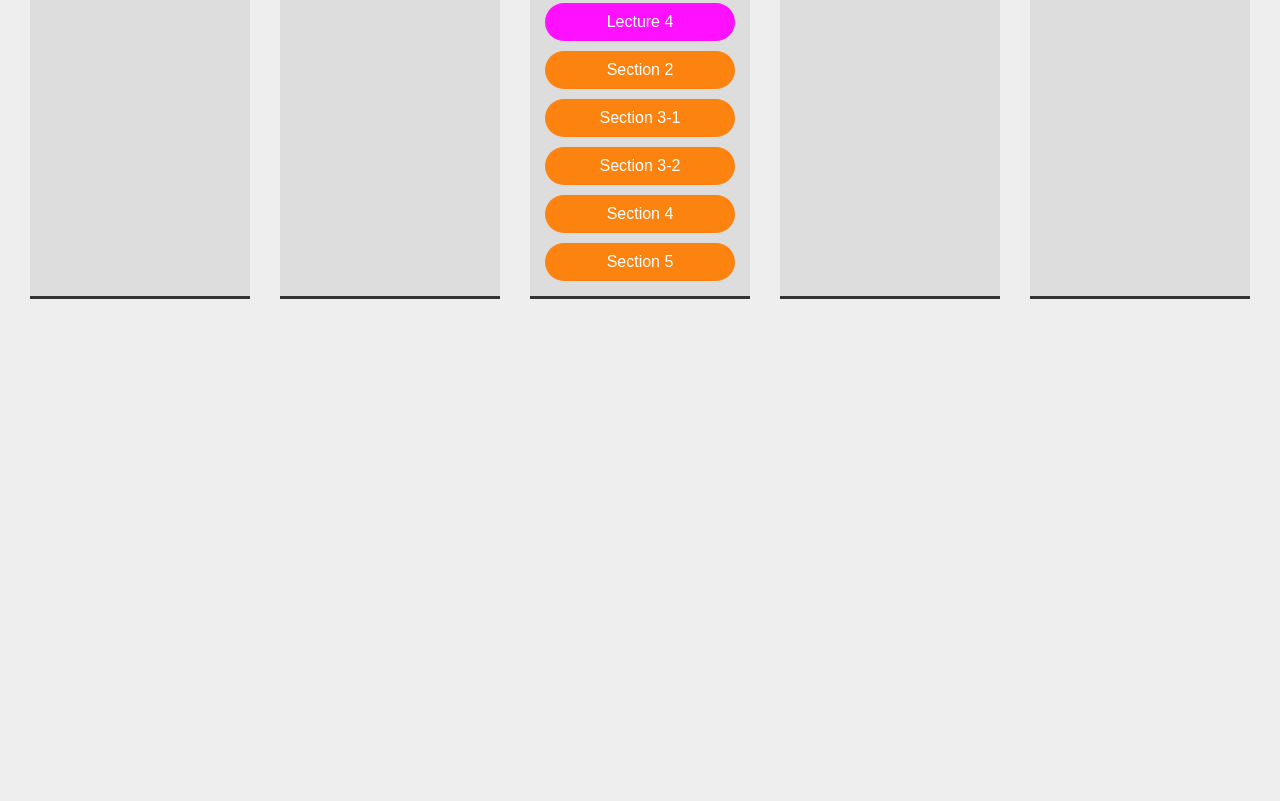
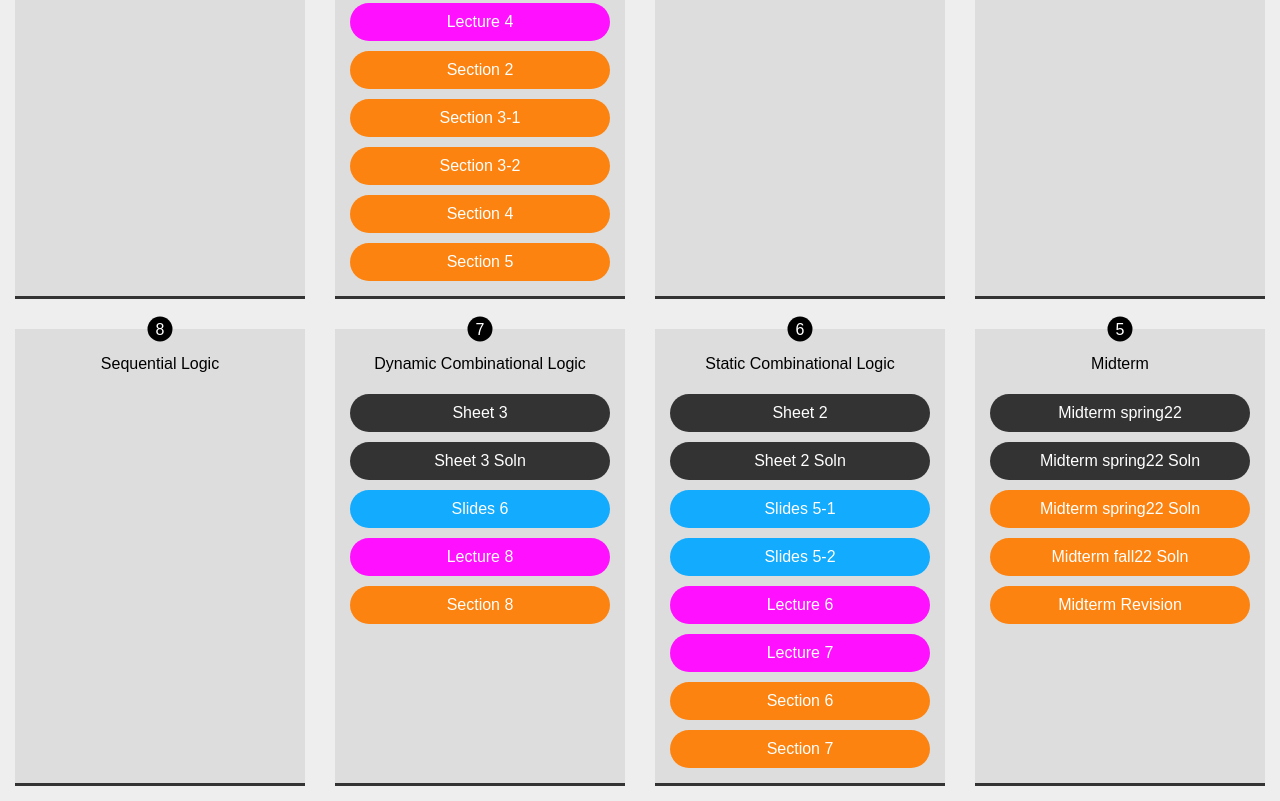
Before and after one commit to Eng-DO4/Digital_Circuits-ECE212s-ECE342, a plain HTML site: page index.html in a window 1280 px wide. Shown: the part 327-1128 px from the top of the page. Before the commit the page ends 800 px from the top, so only its background shows below. Drawn offline with Linux system fonts and the light colour scheme.

Commit message:
update the page

```diff
--- a/index.html
+++ b/index.html
@@ -27,7 +27,7 @@
             href="https://drive.google.com/file/d/1V9XyOUbOaqpQ--h6N_fvr9UedSLtaJUs/view?usp=share_link"
             class="sheets" target="_blank">Sheet 0</a>
             <a
-            href=""
+            href="https://drive.google.com/file/d/13tjFzh2gyZtupIIB_DDm4K-8FYS7kTPC/view?usp=share_link"
             class="sheets" target="_blank">Sheet 0 Soln</a>
             <a
             href="https://drive.google.com/file/d/1jTSZSbMng1yVHFL_1pUTmoSYRiigm8FU/view?usp=share_link"
@@ -47,7 +47,7 @@
             href="https://drive.google.com/file/d/1BZl6uRvhCM6BXpVIpN0xShY4pfOBopNu/view?usp=share_link"
             class="sheets" target="_blank">Sheet 1</a>
             <a
-            href="https://drive.google.com/file/d/1w4kCeVxUtwsic7C3aC7ey5ngkbIVlo2Z/view?usp=share_link"
+            href="https://drive.google.com/file/d/1aziUMC6j2VyrLMWGEWuQ959QnLSABQRe/view?usp=share_link"
             class="sheets" target="_blank">Sheet 1 Soln</a>
             <a
             href="https://drive.google.com/file/d/1lZEQQNUSgqSnJbywUUaDIj-MLrdlId4y/view?usp=share_link"
@@ -102,9 +102,106 @@
             href="https://drive.google.com/file/d/1-8TV99Qm9xyWxew35ejhednTppkszcpz/view?usp=share_link"
             class="sections" target="_blank">Midterm spring22 Soln</a>
             <a
+            href="https://drive.google.com/file/d/1munkZE32KBf_RceX5wlK6K3PYznA_0X-/view?usp=share_link"
+            class="sections" target="_blank">Midterm fall22 Soln</a>
+            <a
             href="https://drive.google.com/file/d/1-8TV99Qm9xyWxew35ejhednTppkszcpz/view?usp=share_link"
             class="sections" target="_blank">Midterm Revision</a>
         </div>
     </div>
+    <div class="card">
+        <div class="info">Static Combinational Logic</div>
+        <div class="links">
+            <a
+            href="https://drive.google.com/file/d/1QefxIrwDMaTasNW3S3Jaaf-z7M_vwosr/view?usp=share_link"
+            class="sheets" target="_blank">Sheet 2</a>
+            <a
+            href="https://drive.google.com/file/d/1kbOg0lYcdZSgOAB_kcxfdVNJ-5UT01xc/view?usp=share_link"
+            class="sheets" target="_blank">Sheet 2 Soln</a>
+            <a
+            href="https://drive.google.com/file/d/1o19t0kHuZ0-ZfvR1-2RPXMlr4WFugOnF/view?usp=share_link"
+            class="slides" target="_blank">Slides 5-1</a>
+            <a
+            href="https://drive.google.com/file/d/1wWd73533QVOWIQqRbeYxKzMSuI7KMlzx/view?usp=share_link"
+            class="slides" target="_blank">Slides 5-2</a>
+            <a
+            href="https://youtu.be/TwmhikoCv84"
+            class="lectures" target="_blank">Lecture 6</a>
+            <a
+            href="https://youtu.be/qM6FYrKpPQA"
+            class="lectures" target="_blank">Lecture 7</a>
+            <a
+            href="https://drive.google.com/file/d/1Ayir8PXsmBZh8i0CLRRSnxzIitg6O9jj/view?usp=share_link"
+            class="sections" target="_blank">Section 6</a>
+            <a
+            href="https://drive.google.com/file/d/1X3cZhoLKbRscTr2IB_GmBaRbayDmVFkh/view?usp=share_link"
+            class="sections" target="_blank">Section 7</a>
+        </div>
+    </div>
+    <div class="card">
+        <div class="info">Dynamic Combinational Logic</div>
+        <div class="links">
+            <a
+            href="https://drive.google.com/file/d/19a-vhHzGETUU_B_4EP4rLL4J7kThJGwW/view?usp=share_link"
+            class="sheets" target="_blank">Sheet 3</a>
+            <a
+            href="https://drive.google.com/file/d/1IsHN4gITbalTGil68qsMtYQBSe9qSZUE/view?usp=share_link"
+            class="sheets" target="_blank">Sheet 3 Soln</a>
+            <a
+            href="https://drive.google.com/file/d/1qTYzcNDPgP3w8ztRjQnApeIIaHqUXJuw/view?usp=share_link"
+            class="slides" target="_blank">Slides 6</a>
+            <a
+            href="https://youtu.be/4G_KUM6cuvM"
+            class="lectures" target="_blank">Lecture 8</a>
+            <a
+            href=""
+            class="sections" target="_blank">Section 8</a>
+        </div>
+    </div>
+    <div class="card">
+        <div class="info">Sequential Logic</div>
+        <div class="links">
+            <!-- <a
+            href=""
+            class="sheets" target="_blank">Sheet 4</a>
+            <a
+            href=""
+            class="sheets" target="_blank">Sheet 4 Soln</a>
+            <a
+            href=""
+            class="slides" target="_blank">Slides 7</a>
+            <a
+            href=""
+            class="lectures" target="_blank">Lecture 9</a>
+            <a
+            href=""
+            class="sections" target="_blank">Section 9</a> -->
+        </div>
+    </div>
+    <!-- <div class="card">
+        <div class="info">Quizzes</div>
+        <div class="links">
+            <a href=""
+            class="quizzes" target="_blank">Quiz 1</a>
+            <a href=""
+            class="quizzes" target="_blank">Quiz 1 Soln</a>
+            <a href=""
+            class="quizzes" target="_blank">Quiz Test</a>
+            <a href=""
+            class="quizzes" target="_blank">Quiz 2</a>
+            <a href=""
+            class="quizzes" target="_blank">Quiz 2 Soln</a>
+            <a href=""
+            class="quizzes" target="_blank">Quiz 3</a>
+            <a href=""
+            class="quizzes" target="_blank">Quiz 3 Soln</a>
+        </div>
+    </div> -->
+    <!-- <div class="card">
+        <div class="info">Project</div>
+        <div class="links">
+
+        </div>
+    </div> -->
 </body>
 </html>
--- a/style.css
+++ b/style.css
@@ -1,9 +1,9 @@
 body {
     font-family: Arial, Helvetica, sans-serif;
     background-color: #eee;
-    display: flex;
-    flex-wrap: wrap;
-    justify-content: center;
+    display: grid;
+    grid-template-columns: repeat(4, 1fr);
+    grid-template-rows: auto;
     margin: 0;
     text-align: center;
     margin-top: 10px;
```
